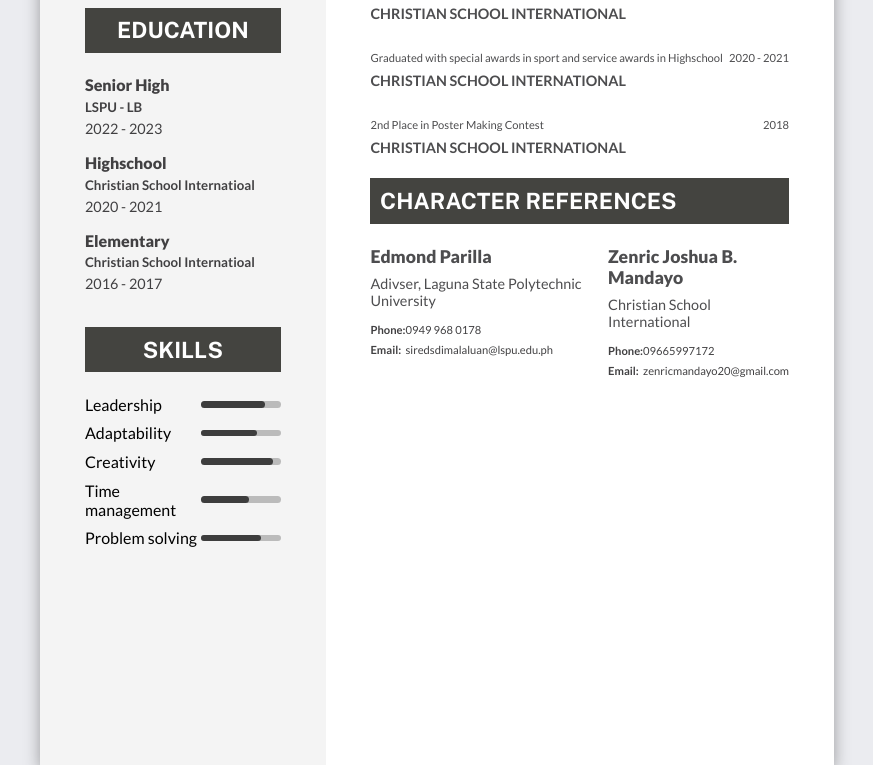
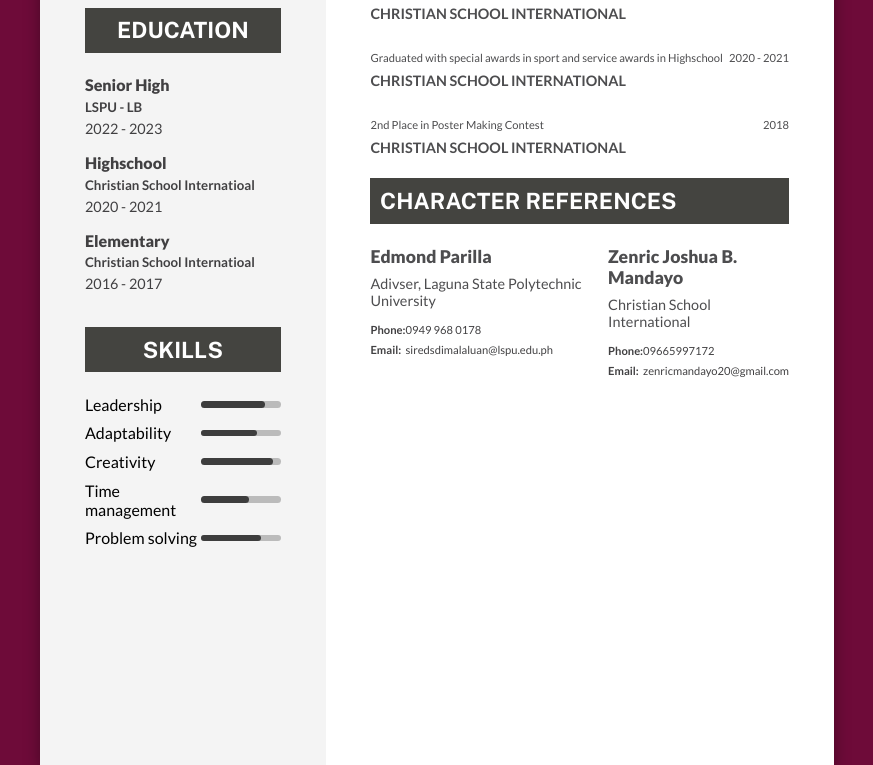
Before and after one commit to Bhenevic/Me, a plain HTML site: page index.html in a window 1280 px wide. Shown: the part 358-1123 px from the top of the page, without its empty margins (203-1076 px from the left). Drawn offline with nearby package versions, Linux system fonts and the light colour scheme.

Commit message:
add color

```diff
--- a/style.css
+++ b/style.css
@@ -17,7 +17,7 @@
 }
 
 body{
-    background-color: #EBECF0;
+    background-color: #6e0b39;
 }
 
 .main-section{
```
